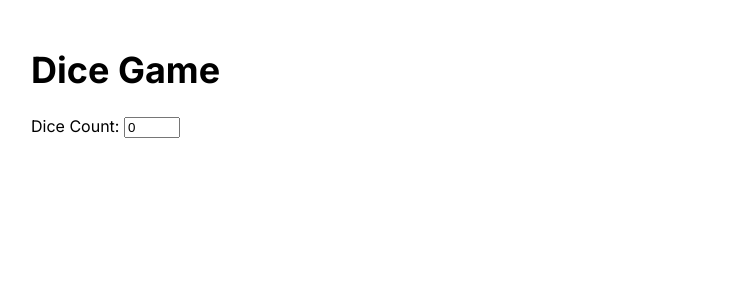
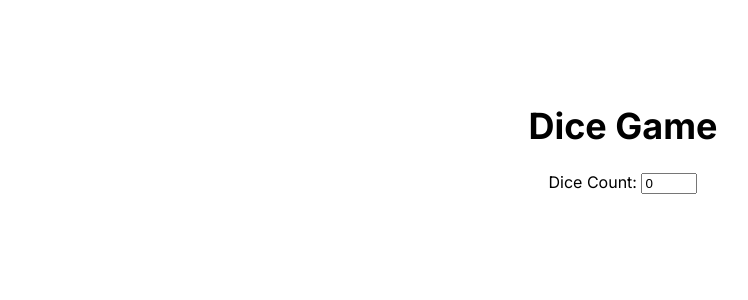
Before and after one commit to ceciliamzayek/dice-roll, a Next.js app: page / in a window 1280 px wide. Shown: the top 300 px of the page, without its empty margins (17-765 px from the left). Built offline with nearby package versions, Linux system fonts and the light colour scheme.

Commit message:
Center the header

```diff
--- a/src/app/globals.css
+++ b/src/app/globals.css
@@ -8,10 +8,23 @@ h1 {
   font-size: 36px;
 }
 
+.header {
+  display: flex;
+  flex-direction: column;
+  align-items: center;
+  padding: 2em;
+}
+
+.dice-input {
+  display: flex;
+  flex-direction: column;
+}
+
 .board {
   display: flex;
   flex-wrap: wrap;
   gap: 1rem;
+  justify-content: center;
 }
 
 .die {
--- a/src/app/page.tsx
+++ b/src/app/page.tsx
@@ -14,7 +14,7 @@ export default function Home(): React.JSX.Element {
   const addDice = (difference: number): void => {
     const newDice: React.JSX.Element[] = [...dice];
     for (let i: number = 0; i < difference; i++) {
-      newDice.push(<NewDie />);
+      newDice.push(<NewDie key={Math.random()} />);
     }
     setDice(newDice);
   };
@@ -27,11 +27,13 @@ export default function Home(): React.JSX.Element {
 
   return (
     <div>
-      <h1>Dice Game</h1>
-      <DiceInput
-        diceCount={dice.length}
-        handleDiceCountChange={handleDiceCountChange}
-      />
+      <div className="header">
+        <h1>Dice Game</h1>
+        <DiceInput
+          diceCount={dice.length}
+          handleDiceCountChange={handleDiceCountChange}
+        />
+      </div>
       <div className="board">{dice}</div>
     </div>
   );
```
